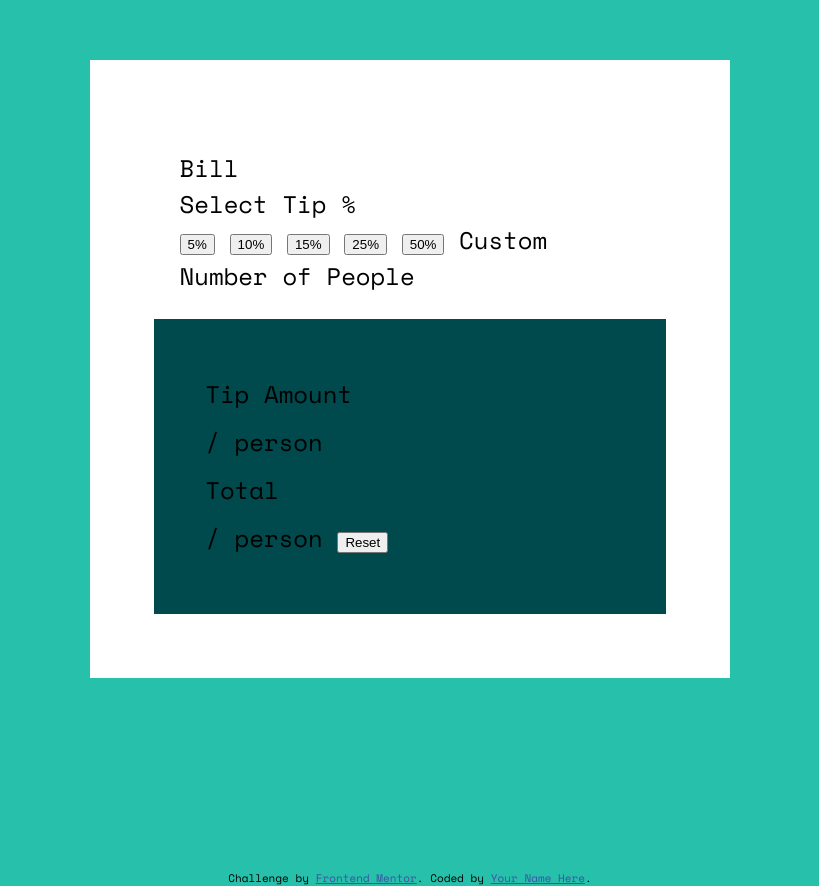
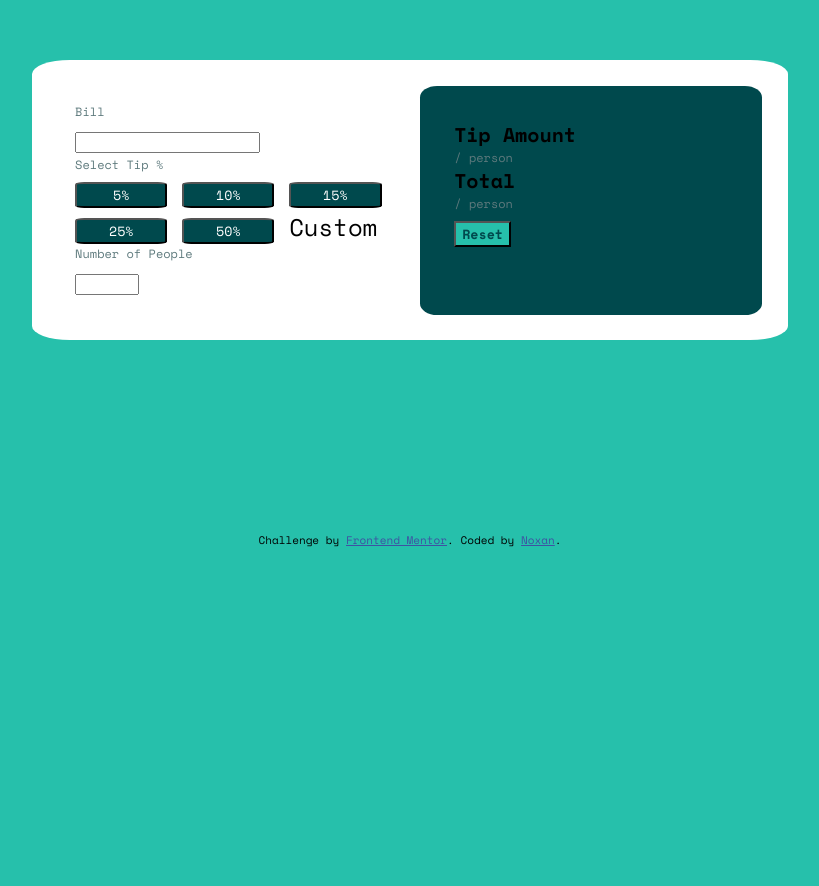
Before and after one commit to noxan-dev/tip-calculator-app, a plain HTML site: page index.html in a window 1280 px wide. Shown: the part 132-1018 px from the top of the page, without its empty margins (230-1049 px from the left). After the commit the page ends 800 px from the top, so only its background shows below. Drawn offline with nearby package versions, Linux system fonts and the light colour scheme.

Commit message:
Added shit
added button them
side by side div's
hover state
Number place holders

```diff
--- a/css/styles.css
+++ b/css/styles.css
@@ -1,26 +1,64 @@
 body {
-  background-color: 	#26c0ab;
+  background-color: #26c0ab;
   font-size: 24px;
   font-family: 'Space Mono', monospace;
   margin: 0;
 }
 
+h5 {
+  margin: 0
+}
+
+p {
+  margin: 0;
+  font-size: 50%;
+  color: hsl(186, 14%, 43%)
+}
+
 .card{
   background-color: white;
-  height: 30%;
-  width: 40%;
+  height: 25%;
+  width: 55%;
   margin: 15% auto;
-  padding: 5%;
+  padding: 2%;
   display: block-inline;
+  border-radius: 5%;
 }
 
 .right_container {
   padding: 5%;
-  display: block;
+  border-radius: 5%
 }
 
 .left_container {
   background-color: #00494d;
   padding: 10%;
-  line-height: 2
+  border-radius: 5%
 }
+
+.percent_button {
+  background-color: #00494d;
+  font-family: 'Space Mono', monospace;
+  color: white;
+  font-weight: 500;
+  width: 30%;
+  border-radius: 10%
+}
+
+.percent_button:hover {
+  background-color: #26c0ab;
+  color: #00494d;
+}
+
+.reset_button {
+  background-color: #26c0ab;
+  color: #00494d;
+  font-family: 'Space Mono', monospace;
+  font-weight: 700;
+}
+
+.grid-container {
+  display: grid;
+  grid-template-columns: 1fr 1fr;
+  grid-gap: 20px;
+}
--- a/index.html
+++ b/index.html
@@ -17,33 +17,36 @@
 </head>
 <div id="main">
   <body>
-    <div class="card">
+    <div class="card grid-container">
       <div class="right_container">
-        Bill <br>
+        <p>Bill</p>
+        <input type="number" name="Bill" min="1">
 
-        Select Tip % <br>
-        <button type="button" name="button">5%</button>
-        <button type="button" name="button">10%</button>
-        <button type="button" name="button">15%</button>
-        <button type="button" name="button">25%</button>
-        <button type="button" name="button">50%</button>
-        Custom <br>
+        <p>Select Tip %</p>
+        <button class="percent_button" type="button" name="button">5%</button>
+        <button class="percent_button" type="button" name="button">10%</button>
+        <button class="percent_button" type="button" name="button">15%</button>
+        <button class="percent_button" type="button" name="button">25%</button>
+        <button class="percent_button" type="button" name="button">50%</button>
+        Custom
 
-        Number of People
+        <p>Number of People</p>
+        <input type="number" name="Number of People" min="1" max="100">
       </div>
       <div class="left_container">
-        Tip Amount <br>
-        / person <br>
+        <h5>Tip Amount</h4>
+        <p>/ person</p>
 
-        Total <br>
-        / person
+        <h5>Total</h5>
+        <p>/ person</p>
 
-        <button type="button" name="button">Reset</button>
+
+        <button class="reset_button" type="button" name="button">Reset</button>
       </div>
     </div>
     <div class="attribution">
       Challenge by <a href="https://www.frontendmentor.io?ref=challenge" target="_blank">Frontend Mentor</a>.
-      Coded by <a href="#">Your Name Here</a>.
+      Coded by <a href="#">Noxan</a>.
     </div>
   </body>
 </div>
```
